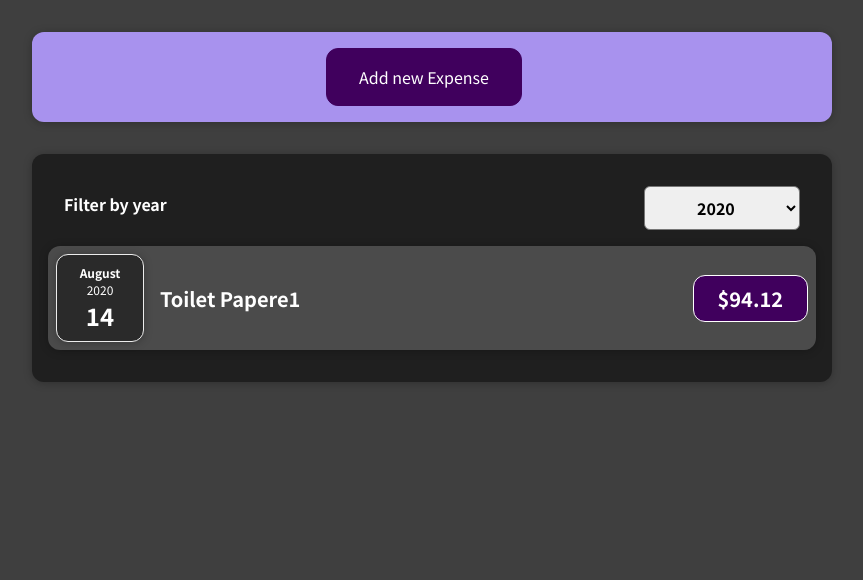
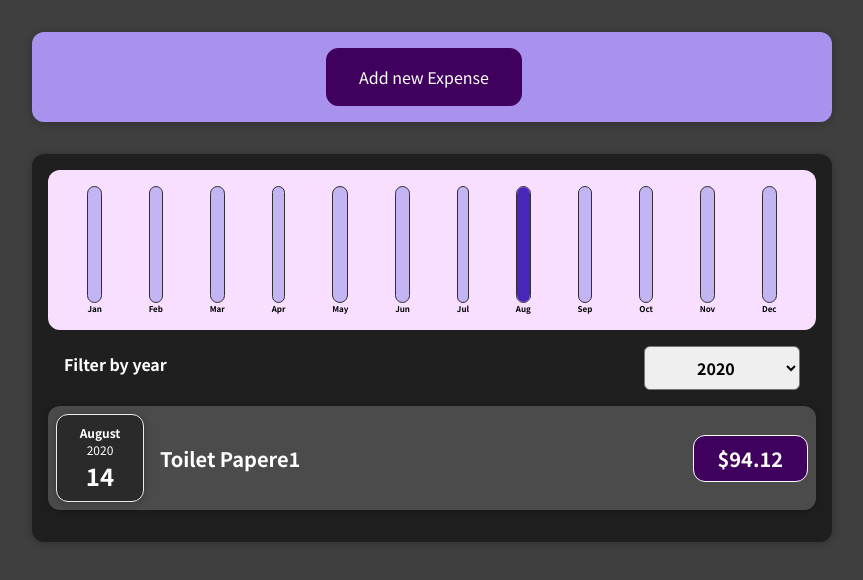
Before and after one commit to yashUcr773/Learn_React, a React (Create React App) app in the folder learn-react/: page / in a window 1280 px wide. Shown: the top 580 px of the page, without its empty margins (208-1071 px from the left). Built offline with nearby package versions, Linux system fonts and the light colour scheme.

Commit message:
adding bar graph for expenses

```diff
--- a/learn-react/src/App.js
+++ b/learn-react/src/App.js
@@ -33,6 +33,7 @@
 
     const getNewExpense = (expenseData) => {
         setExpenses((prevExpenses) => {
+            expenseData.amount = "$" + expenseData.amount;
             expenseData.id = "e" + (prevExpenses.length + 1);
             return [expenseData, ...prevExpenses];
         });
--- /dev/null
+++ b/learn-react/src/components/Chart/Chart.js
@@ -0,0 +1,29 @@
+import React from "react";
+
+import ChartBar from "./ChartBar";
+
+import "./Chart.scss";
+
+const Chart = (props) => {
+    const dataPointValues = props.dataPoints.map((elem) => {
+        return elem.value;
+    });
+    const maxValue = Math.max(...dataPointValues);
+
+    return (
+        <div className="chart">
+            {props.dataPoints.map((datapoint) => {
+                return (
+                    <ChartBar
+                        key={datapoint.label}
+                        label={datapoint.label}
+                        value={datapoint.value}
+                        maxValue={maxValue}
+                    ></ChartBar>
+                );
+            })}
+        </div>
+    );
+};
+
+export default Chart;
--- /dev/null
+++ b/learn-react/src/components/Chart/Chart.scss
@@ -0,0 +1,9 @@
+.chart {
+    padding: 1rem;
+    border-radius: 12px;
+    background-color: #f8dfff;
+    text-align: center;
+    display: flex;
+    justify-content: space-around;
+    height: 10rem;
+}
--- /dev/null
+++ b/learn-react/src/components/Chart/ChartBar.js
@@ -0,0 +1,24 @@
+import React from "react";
+import "./ChartBar.scss";
+
+const ChartBar = (props) => {
+    let barFillHeight = "0%";
+
+    if (props.maxValue > 0) {
+        barFillHeight = Math.round((props.value / props.maxValue) * 100) + "%";
+    }
+
+    return (
+        <div className="chart-bar">
+            <div className="chart-bar__inner">
+                <div
+                    className="chart-bar__fill"
+                    style={{ height: barFillHeight }}
+                ></div>
+            </div>
+            <div className="chart-bar__label">{props.label}</div>
+        </div>
+    );
+};
+
+export default ChartBar;
--- /dev/null
+++ b/learn-react/src/components/Chart/ChartBar.scss
@@ -0,0 +1,30 @@
+.chart-bar {
+    height: 100%;
+    display: flex;
+    flex-direction: column;
+    align-items: center;
+
+    .chart-bar__inner {
+        height: 100%;
+        width: 100%;
+        border: 1px solid #313131;
+        border-radius: 12px;
+        background-color: #c3b4f3;
+        overflow: hidden;
+        display: flex;
+        flex-direction: column;
+        justify-content: flex-end;
+    }
+
+    .chart-bar__fill {
+        background-color: #4826b9;
+        width: 100%;
+        transition: all 0.3s ease-out;
+    }
+
+    .chart-bar__label {
+        font-weight: bold;
+        font-size: 0.5rem;
+        text-align: center;
+    }
+}
--- /dev/null
+++ b/learn-react/src/components/Chart/ExpensesChart.js
@@ -0,0 +1,29 @@
+import React from "react";
+import Chart from "./Chart";
+
+const ExpensesChart = (props) => {
+    const chartDataPoints = [
+        { label: "Jan", value: 0 },
+        { label: "Feb", value: 0 },
+        { label: "Mar", value: 0 },
+        { label: "Apr", value: 0 },
+        { label: "May", value: 0 },
+        { label: "Jun", value: 0 },
+        { label: "Jul", value: 0 },
+        { label: "Aug", value: 0 },
+        { label: "Sep", value: 0 },
+        { label: "Oct", value: 0 },
+        { label: "Nov", value: 0 },
+        { label: "Dec", value: 0 },
+    ];
+
+    for (const expense of props.expenses) {
+        const expenseMonth = expense.date.getMonth();
+        chartDataPoints[expenseMonth].value += parseFloat(
+            expense.amount.slice(1, expense.amount.length)
+        );
+    }
+    return <Chart dataPoints={chartDataPoints}></Chart>;
+};
+
+export default ExpensesChart;
--- a/learn-react/src/components/ExpensesComponent/Expenses/Expenses.js
+++ b/learn-react/src/components/ExpensesComponent/Expenses/Expenses.js
@@ -6,6 +6,7 @@
 import ExpenseItems from "../ExpenseItem/ExpenseItem";
 import CardWrapper from "../../UI/CardWrapper/CardWrapper";
 import ExpenseFilter from "../ExpenseFilter/ExpenseFilter";
+import ExpensesChart from "../../Chart/ExpensesChart";
 
 // style imports
 import "./Expenses.scss";
@@ -18,7 +19,7 @@
     };
 
     let filteredExpenses = props.expenses.filter((expense) => {
-        return expense.date.getFullYear() == +filteredYear;
+        return expense.date.getFullYear() === +filteredYear;
     });
 
     let filteredListJSX = (
@@ -33,6 +34,7 @@
     return (
         <div>
             <CardWrapper className="expenses">
+                <ExpensesChart expenses={filteredExpenses}></ExpensesChart>
                 <ExpenseFilter
                     filteredYear={filteredYear}
                     getExpenseFilterValue={getExpenseFilterValue}
```
